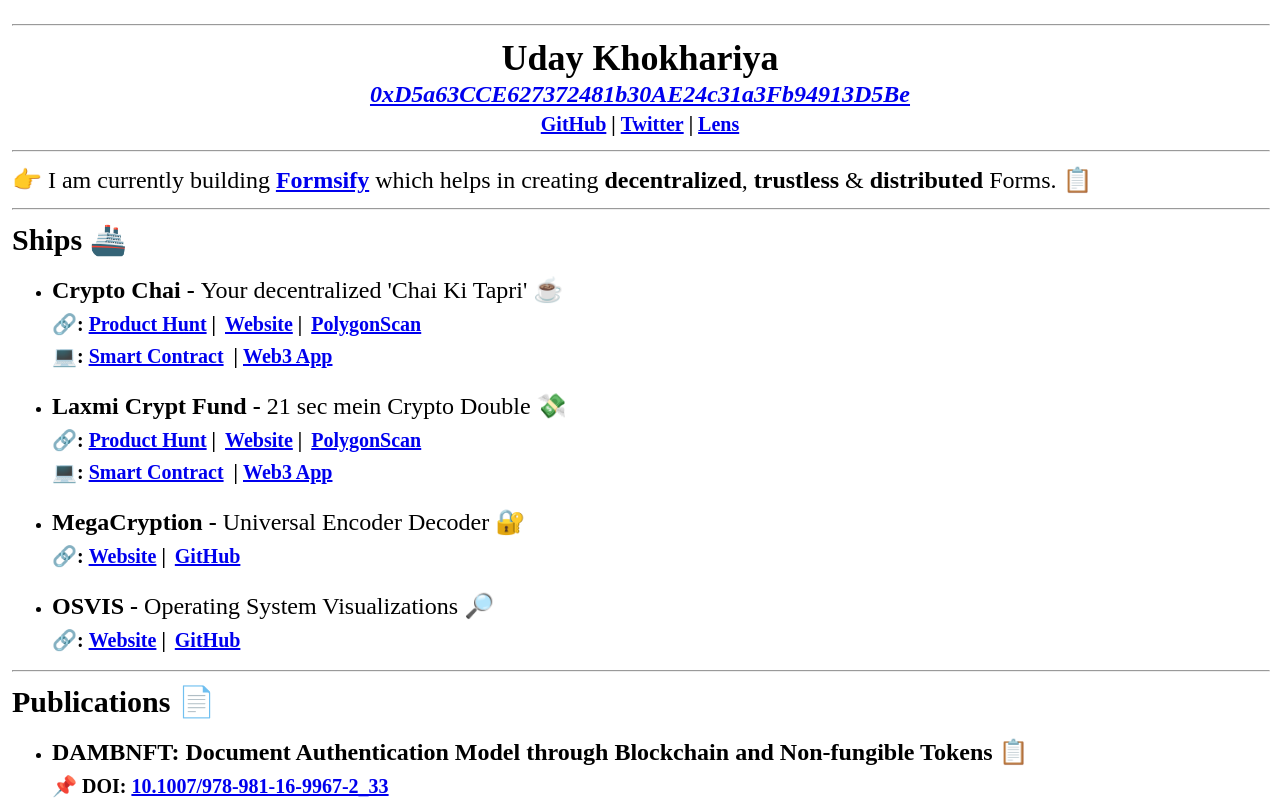
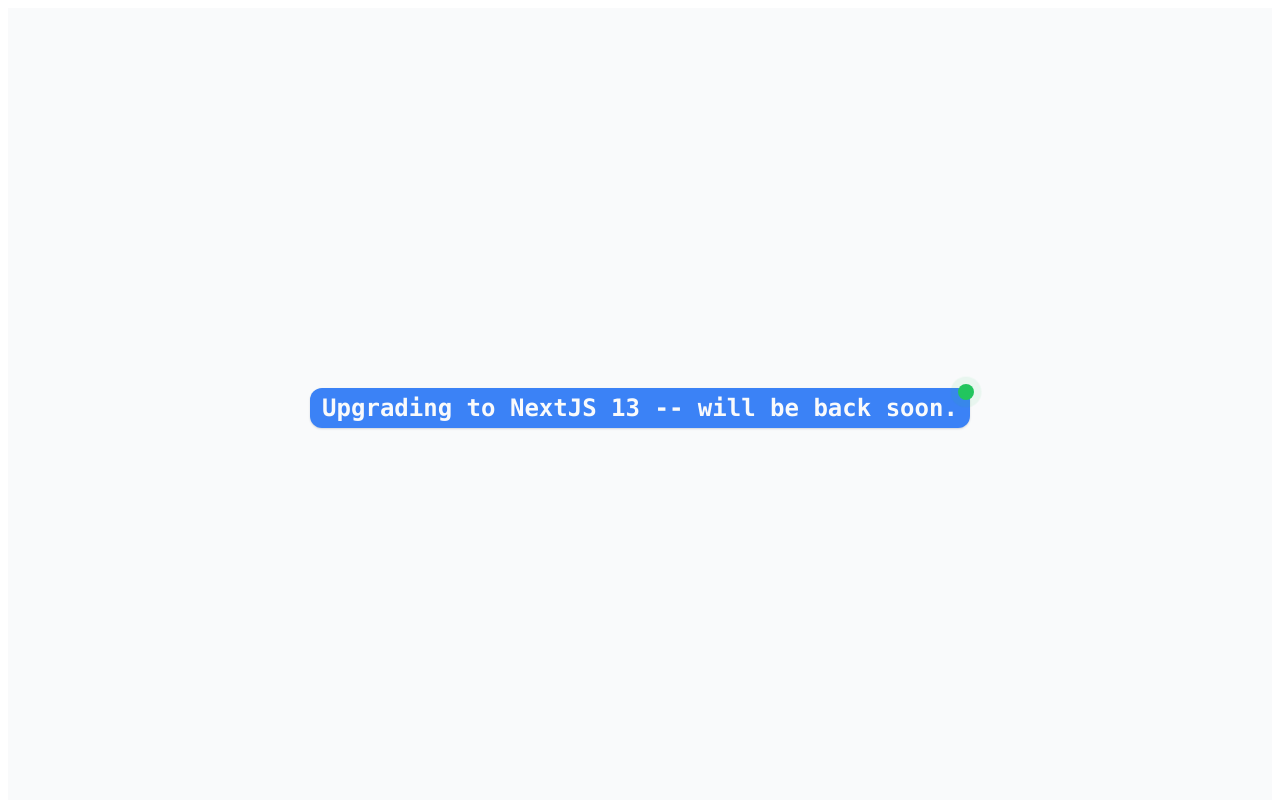
Before and after one commit to githubotoro/portfolio, a React (Create React App) app: page / in a window 1280 px wide. Shown: the top 800 px of the page. Built offline with nearby package versions, Linux system fonts and the light colour scheme.

Commit message:
upgrade in progress

```diff
--- a/src/App.js
+++ b/src/App.js
@@ -13,54 +13,22 @@
 import Hr from "./components/Hr";
 
 const App = () => {
-	const MainApp = () => {
-		return (
-			<>
-				<Hr />
-				<Header />
-				<Hr />
-				<Current />
-				<Hr />
-				<Projects />
-				<Hr />
-				<Publications />
-				<Hr />
-				<Contact />
-				<Hr />
-			</>
-		);
-	};
-
 	return (
-		<div className="p-0 sm:p-1 font-serif">
-			<BrowserRouter>
-				<Routes>
-					<Route
-						path="/"
-						element={
-							<>
-								<MainApp />
-							</>
-						}
-					/>
-					<Route
-						path="/dambnft.html"
-						element={
-							<>
-								<Dambnft />
-							</>
-						}
-					/>
-					<Route
-						path="/scstnft.html"
-						element={
-							<>
-								<Scstnft />
-							</>
-						}
-					/>
-				</Routes>
-			</BrowserRouter>
+		<div className="flex flex-col items-center place-content-center min-h-screen bg-gray-50 p-0 m-0">
+			<div
+				className="flex flex-col relative items-center font-semibold font-mono text-2xl bg-blue-500 text-gray-50 rounded-xl py-1 px-3
+			shadow-sm shadow-gray-300"
+			>
+				Upgrading to NextJS 13 -- will be back soon.
+				<div
+					className="z-20 absolute w-4 h-4 bg-green-500 top-0 right-0 -mt-1 -mr-1 rounded-full
+				"
+				/>
+				<div
+					className="z-10 absolute w-4 h-4 bg-green-500 top-0 right-0 -mt-1 -mr-1 rounded-full animate-ping
+				"
+				/>
+			</div>
 		</div>
 	);
 };
--- a/tailwind.config.js
+++ b/tailwind.config.js
@@ -7,10 +7,5 @@
 	corePlugins: {
 		preflight: false,
 	},
-	theme: {
-		fontFamily: {
-			serif: ["Times New Roman"],
-		},
-	},
 	plugins: [],
 };
```
